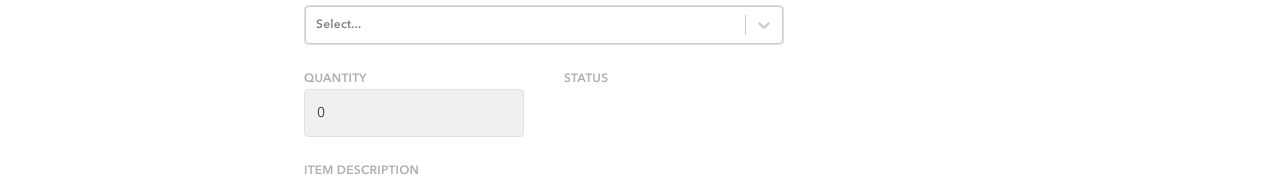
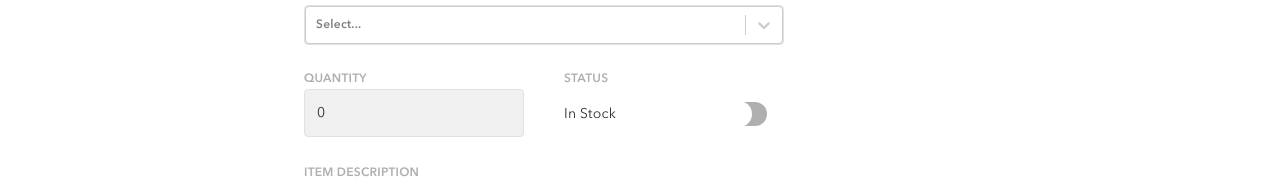
Before and after one commit to Surefirer/InStock-Sprint-I-Pod-04, a React (Create React App) app in the folder client/: page /inventory in a window 1280 px wide. Both pictures are taken after a click on the button 1216 px from the left and 680 px from the top of the page. Shown: the part 415-595 px from the top of the page. Built offline with nearby package versions, Linux system fonts and the light colour scheme; no server answers.

Commit message:
minor update on Create New comp

```diff
--- a/client/package.json
+++ b/client/package.json
@@ -12,7 +12,8 @@
         "react-dom": "^16.13.1",
         "react-router-dom": "^5.2.0",
         "react-scripts": "3.4.1",
-        "react-select": "^3.1.0"
+        "react-select": "^3.1.0",
+        "react-switch": "^5.0.1"
     },
     "scripts": {
         "start": "react-scripts start",
--- a/client/src/components/pages/CreateNew.js
+++ b/client/src/components/pages/CreateNew.js
@@ -1,6 +1,6 @@
 import React from "react";
 import Select from "react-select";
-// import Icons from "../assets";
+import Switch from "react-switch";
 
 // need to be replaced with list of all warehouses from the back-end
 const options = [
@@ -58,7 +58,24 @@ class CreateNew extends React.Component {
                 placeholder="0"
               />
             </label>
-            <label className="createNew__label">STATUS</label>
+            <label className="createNew__label">
+              STATUS
+              <div className="createNew__status">
+                <p className="createNew__status--text">In Stock</p>
+                <Switch
+                  className="createNew__status--toggle"
+                  onChange={this.props.onChange}
+                  checked={this.props.checked}
+                  uncheckedIcon={false}
+                  checkedIcon={false}
+                  offColor="#afafaf"
+                  onColor="#4fa72d"
+                  height={24}
+                  width={40}
+                  handleDiameter={26}
+                />
+              </div>
+            </label>
           </div>
           <label className="createNew__label">
             ITEM DESCRIPTION
--- a/client/src/components/pages/Inventory.js
+++ b/client/src/components/pages/Inventory.js
@@ -7,12 +7,19 @@ import CreateNew from "./CreateNew";
 class Inventory extends React.Component {
   state = {
     inventoryList: [],
+    checked: false,
     seen: false,
   };
 
   togglePop = () => {
     this.setState({
       seen: !this.state.seen,
+    });
+  };
+
+  handleChange = (checked) => {
+    this.setState({
+      checked,
     });
   };
 
@@ -100,7 +107,13 @@ class Inventory extends React.Component {
             />
           </button>
         </div>
-        {this.state.seen ? <CreateNew toggle={this.togglePop} /> : null}
+        {this.state.seen ? (
+          <CreateNew
+            toggle={this.togglePop}
+            onChange={this.handleChange}
+            checked={this.state.checked}
+          />
+        ) : null}
       </>
     );
   }
--- a/client/src/styles/main.css
+++ b/client/src/styles/main.css
@@ -324,18 +324,19 @@ textarea::placeholder {
   -webkit-box-direction: normal;
       -ms-flex-direction: column;
           flex-direction: column;
-  margin: 0 1rem;
+  margin: 0 1rem 3rem 1rem;
 }
 
 @media (min-width: 768px) {
   .inventory {
-    margin: 0 1.5rem;
+    margin: 0 1.5rem 3rem 1.5rem;
   }
 }
 
 @media (min-width: 1080px) {
   .inventory {
     margin: 0 auto;
+    margin-bottom: 3rem;
     width: 67.5rem;
   }
 }
@@ -549,12 +550,6 @@ textarea::placeholder {
   display: flex;
 }
 
-@media (min-width: 1080px) {
-  .inventory__titleWrapper {
-    margin-bottom: 1.5rem;
-  }
-}
-
 .inventory__contentWrapper {
   display: -webkit-box;
   display: -ms-flexbox;
@@ -670,6 +665,37 @@ textarea::placeholder {
   margin-bottom: 1.5rem;
 }
 
+.createNew__status {
+  display: -webkit-box;
+  display: -ms-flexbox;
+  display: flex;
+  -webkit-box-align: center;
+      -ms-flex-align: center;
+          align-items: center;
+  -webkit-box-pack: justify;
+      -ms-flex-pack: justify;
+          justify-content: space-between;
+}
+
+.createNew__status--text {
+  font-family: Avenir Regular;
+  font-size: 0.813rem;
+  line-height: 1.125rem;
+  color: #323232;
+}
+
+@media (min-width: 768px) {
+  .createNew__status--text {
+    font-family: Avenir Regular;
+    font-size: 0.875rem;
+    line-height: 1.375rem;
+  }
+}
+
+.createNew__status--toggle {
+  margin-right: 1rem;
+}
+
 .createNew__descInput {
   resize: none;
   padding: 0.5rem 0 0 0.75rem;
@@ -679,12 +705,7 @@ textarea::placeholder {
 @media (min-width: 768px) {
   .createNew__descInput {
     margin-bottom: 2.5rem;
-  }
-}
-
-@media (min-width: 1080px) {
-  .createNew__descInput {
-    height: 5.875rem;
+    height: 5rem;
   }
 }
 
--- a/client/src/styles/partials/_createNew.scss
+++ b/client/src/styles/partials/_createNew.scss
@@ -54,6 +54,25 @@
     margin-bottom: 1.5rem;
   }
 
+  &__status {
+    display: flex;
+    align-items: center;
+    justify-content: space-between;
+
+    &--text {
+      @include paragraph;
+      color: $black;
+
+      @include tablet {
+        @include paragraph-tablet;
+      }
+    }
+
+    &--toggle {
+      margin-right: 1rem;
+    }
+  }
+
   &__descInput {
     @extend .input;
     resize: none;
@@ -62,10 +81,7 @@
 
     @include tablet {
       margin-bottom: 2.5rem;
-    }
-
-    @include desktop {
-      height: 5.875rem;
+      height: 5rem;
     }
   }
 
```
Also changed, not shown: client/src/styles/partials/_inventory.scss (+3 -6 lines), 2 other files (tests, documents, lock files or other folders).
